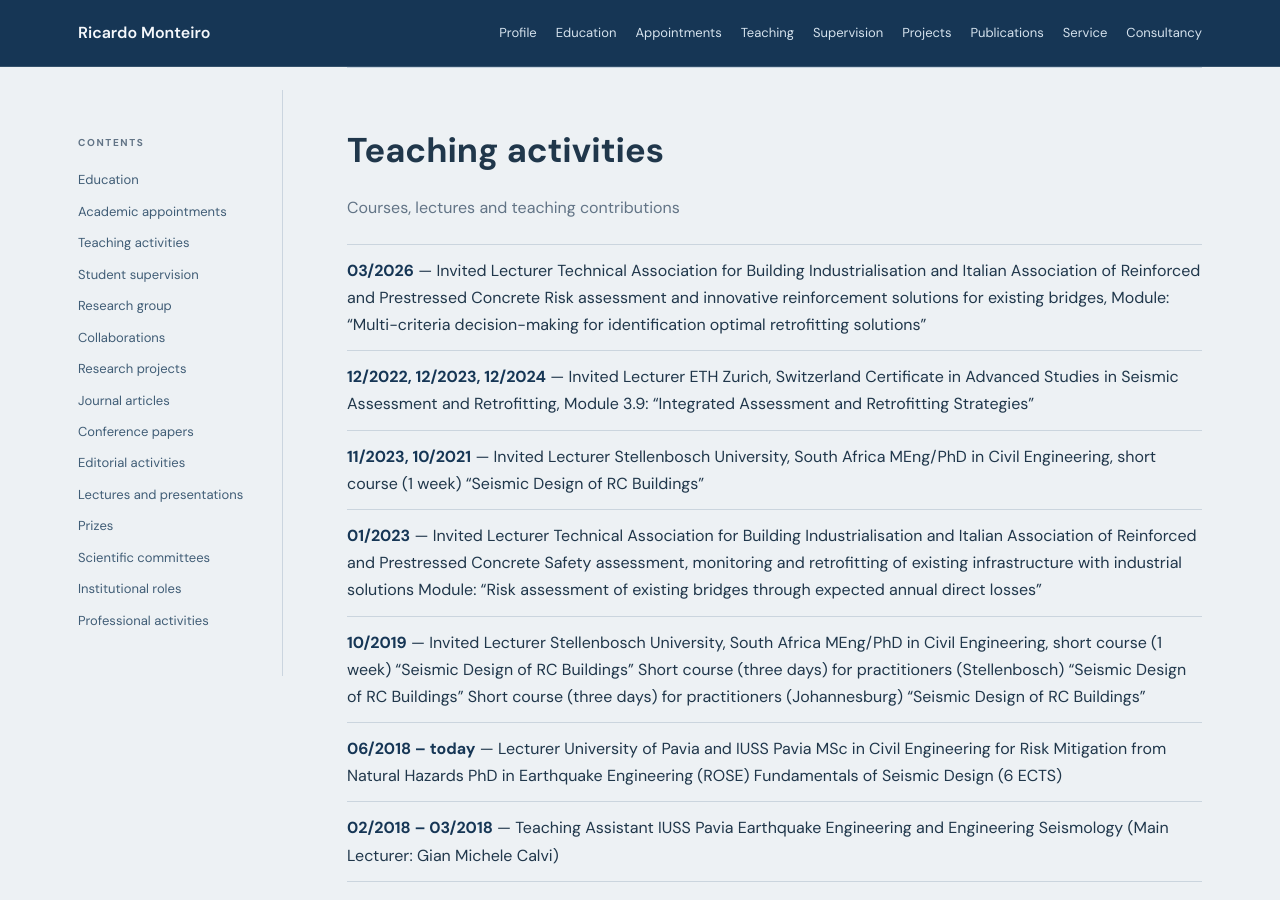
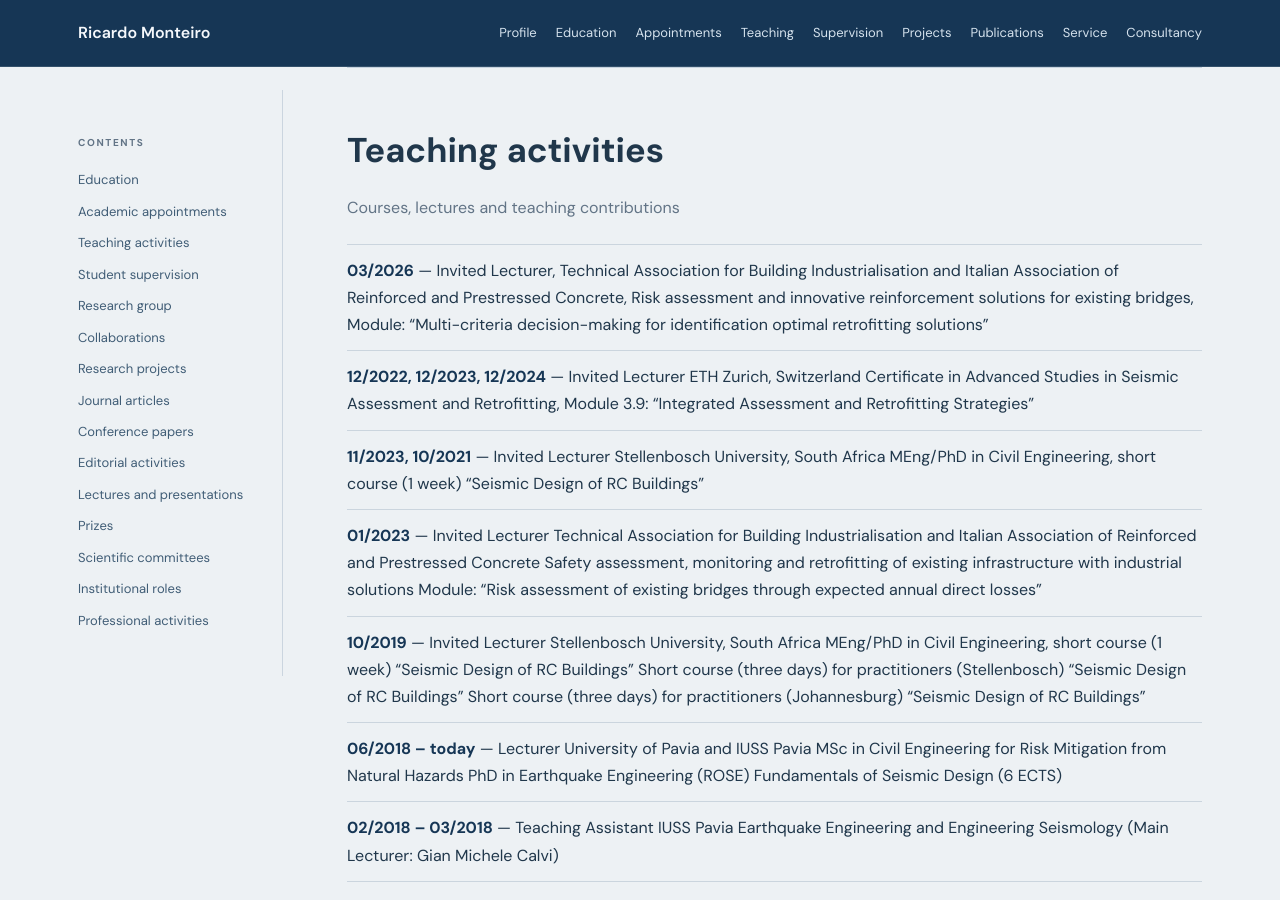
Before and after one commit to rncmonteiro/cv, a Jekyll site: the page built from index.md, in a window 1280 px wide and 900 px high, scrolled down 2059 px. Built offline with Jekyll 4.4.1, drawn with Linux system fonts in a browser that asks for light colours.

```diff
--- a/_includes/content/teaching.md
+++ b/_includes/content/teaching.md
@@ -2,7 +2,7 @@
 
 Courses, lectures and teaching contributions
 
-- **03/2026** — Invited Lecturer  Technical Association for Building Industrialisation and Italian Association of Reinforced and Prestressed Concrete  Risk assessment and innovative reinforcement solutions for existing bridges,  Module: “Multi-criteria decision-making for identification optimal retrofitting solutions”
+- **03/2026** — Invited Lecturer, Technical Association for Building Industrialisation and Italian Association of Reinforced and Prestressed Concrete, Risk assessment and innovative reinforcement solutions for existing bridges, Module: “Multi-criteria decision-making for identification optimal retrofitting solutions”
 - **12/2022, 12/2023, 12/2024** — Invited Lecturer  ETH Zurich, Switzerland  Certificate in Advanced Studies in Seismic Assessment and Retrofitting, Module 3.9: “Integrated Assessment and Retrofitting Strategies”
 - **11/2023,  10/2021** — Invited Lecturer  Stellenbosch University, South Africa  MEng/PhD in Civil Engineering, short course (1 week) “Seismic Design of RC Buildings”
 - **01/2023** — Invited Lecturer  Technical Association for Building Industrialisation and Italian Association of Reinforced and Prestressed Concrete  Safety assessment, monitoring and retrofitting of existing infrastructure with industrial solutions  Module: “Risk assessment of existing bridges through expected annual direct losses”
```
